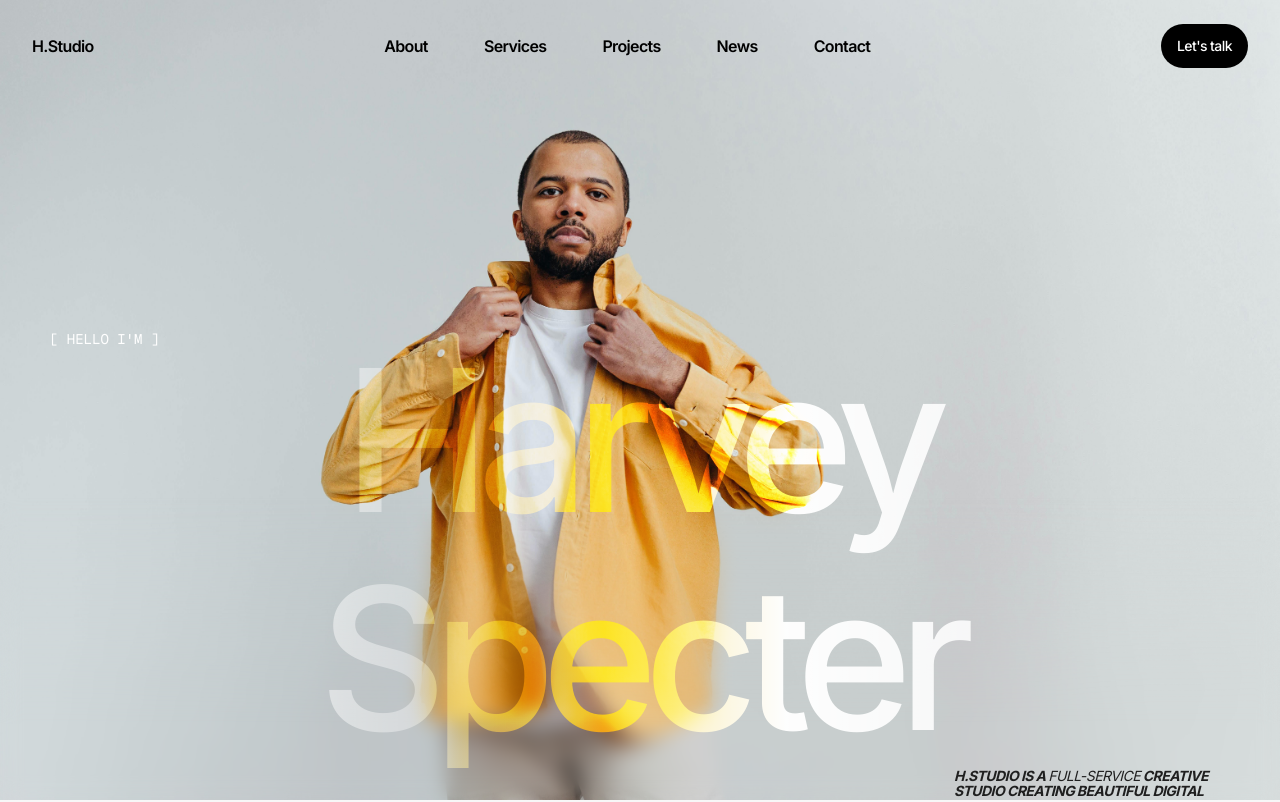
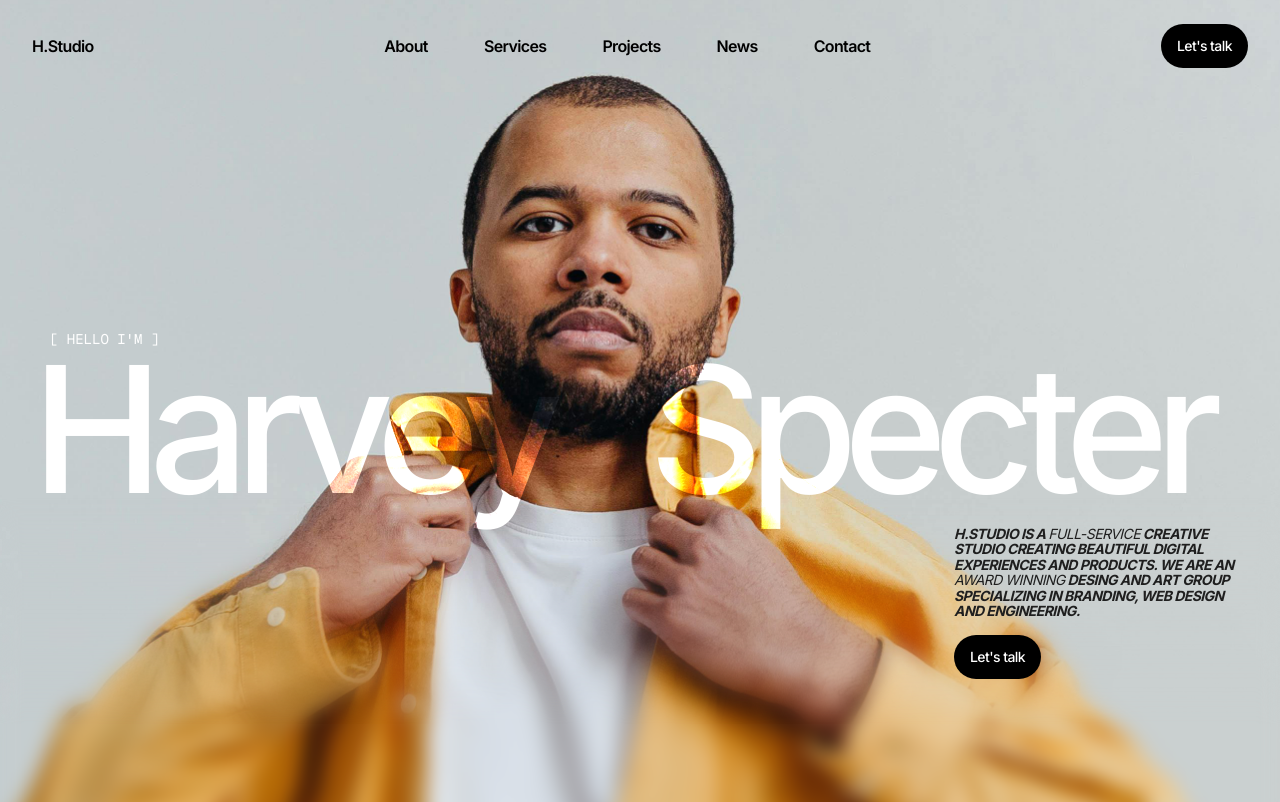
Before and after one commit to sonlet2086/harvey-specter, a Next.js app: page / in a window 1280 px wide. Shown: the top 802 px of the page. Built offline with nearby package versions, Linux system fonts and the light colour scheme.

Commit message:
match figma hero layout

```diff
--- a/src/app/page.tsx
+++ b/src/app/page.tsx
@@ -3,7 +3,8 @@
 import Image from "next/image";
 import { useState } from "react";
 
-const heroImage = "/harvey-background-highres.jpg";
+const heroDesktopImage = "/harvey-background-highres.jpg";
+const heroMobileImage = "/harvey-background-highres.jpg";
 
 const navLinks = ["About", "Services", "Projects", "News", "Contact"];
 
@@ -51,23 +52,32 @@ export default function Home() {
         </div>
       )}
 
-      <section
-        className="relative h-svh overflow-hidden bg-[#fafafa]"
-      >
-        <div className="absolute inset-0">
+      <section className="relative h-svh overflow-hidden bg-[#c2ccd1] lg:h-[847px]">
+        <div className="absolute left-0 right-[-39.47%] top-[calc(50%-14px)] h-[847px] -translate-y-1/2 lg:hidden">
           <Image
-            src={heroImage}
+            src={heroMobileImage}
             alt=""
             fill
             priority
-            sizes="100vw"
+            sizes="524px"
             className="object-cover object-center"
           />
         </div>
+        <div className="absolute left-1/2 top-[-205px] hidden h-[1434.67px] w-[2441.92px] -translate-x-1/2 overflow-hidden lg:block">
+          <div className="absolute left-[-8.81%] top-[-7.1%] h-[144.63%] w-[127.45%]">
+            <Image
+              src={heroDesktopImage}
+              alt=""
+              fill
+              priority
+              sizes="3112px"
+              className="object-fill"
+            />
+          </div>
+        </div>
 
-        {/* Blur overlay — fades from nothing at the top to full blur at the bottom */}
         <div
-          className="absolute bottom-0 left-0 right-0 h-[349px] backdrop-blur-[10px] lg:bottom-auto lg:top-[498px]"
+          className="absolute bottom-0 left-0 right-0 h-[349px] bg-[rgba(217,217,217,0.01)] backdrop-blur-[10px] lg:bottom-auto lg:top-[498px]"
           style={{
             WebkitMaskImage:
               "linear-gradient(to bottom, transparent 0%, black 65%)",
@@ -76,11 +86,9 @@ export default function Home() {
           }}
         />
 
-        {/* Layout — relative, no z-index, keeps blend modes working against bg */}
-        <div className="relative flex h-full flex-col justify-between px-4 pb-6 lg:justify-start lg:gap-[240px] lg:px-8 lg:pb-0">
+        <div className="relative flex h-full flex-col items-center justify-between px-4 pb-6 lg:justify-start lg:gap-[240px] lg:px-8 lg:pb-0">
 
-          {/* Nav */}
-          <nav className="shrink-0 flex items-center justify-between py-6">
+          <nav className="flex w-full shrink-0 items-center justify-between py-6">
             <span className="text-base font-semibold capitalize tracking-[-0.04em] text-black">
               H.Studio
             </span>
@@ -121,34 +129,21 @@ export default function Home() {
             </button>
           </nav>
 
-          {/* Hero content */}
-          <div className="flex h-[341px] shrink-0 flex-col justify-between lg:h-auto lg:w-full lg:items-center lg:justify-center lg:pb-0">
+          <div className="mb-8 flex h-[341px] w-full shrink-0 flex-col items-center justify-between lg:mb-0 lg:h-auto lg:justify-center">
 
-            {/* Name block */}
             <div className="flex w-full flex-col items-center lg:items-start lg:pb-[15px]">
               <p
-                className="font-mono text-sm uppercase leading-[1.1] text-white mix-blend-overlay
-                           text-center lg:mb-[-15px] lg:px-[18px] lg:text-left"
+                className="w-full px-[18px] text-center font-mono text-sm uppercase leading-[1.1] text-white mix-blend-overlay lg:mb-[-15px] lg:text-left"
               >
                 [ Hello i&apos;m ]
               </p>
               <h1
-                className="w-full font-sans font-medium capitalize
-                           text-center
-                           bg-[linear-gradient(90deg,rgba(255,255,255,0.96)_0%,rgba(255,255,255,0.28)_26%,rgba(255,210,31,0.88)_46%,rgba(255,255,255,0.96)_64%,rgba(255,255,255,0.58)_100%)]
-                           lg:bg-[linear-gradient(90deg,rgba(255,255,255,0.96)_0%,rgba(255,255,255,0.36)_31%,rgba(255,209,25,0.9)_47%,rgba(255,255,255,0.98)_62%,rgba(255,255,255,0.68)_100%)]
-                           bg-clip-text text-transparent
-                           mix-blend-overlay
-                           tracking-[-0.07em] lg:tracking-[-13.86px]
-                           whitespace-normal lg:whitespace-pre-wrap
-                           leading-[0.84] pb-[0.08em] lg:leading-[1.1] lg:mb-[-15px] lg:pb-0
-                           text-[96px] lg:text-[clamp(198px,13.75vw,240px)]"
+                className="mb-0 w-full whitespace-pre-wrap text-center font-sans text-[96px] font-medium capitalize leading-[0.8] tracking-[-6.72px] text-white mix-blend-overlay lg:mb-[-15px] lg:text-left lg:text-[clamp(164px,13.75vw,198px)] lg:leading-[1.1] lg:tracking-[-13.86px]"
               >
                 Harvey   Specter
               </h1>
             </div>
 
-            {/* Description */}
             <div className="flex w-full justify-center lg:justify-end lg:mt-0">
               <div className="flex w-[293px] flex-col items-start gap-[17px] lg:w-[294px]">
                 <p className="w-[294px] text-[#1f1f1f] text-sm font-bold italic uppercase tracking-[-0.04em] leading-[1.1]">
```
